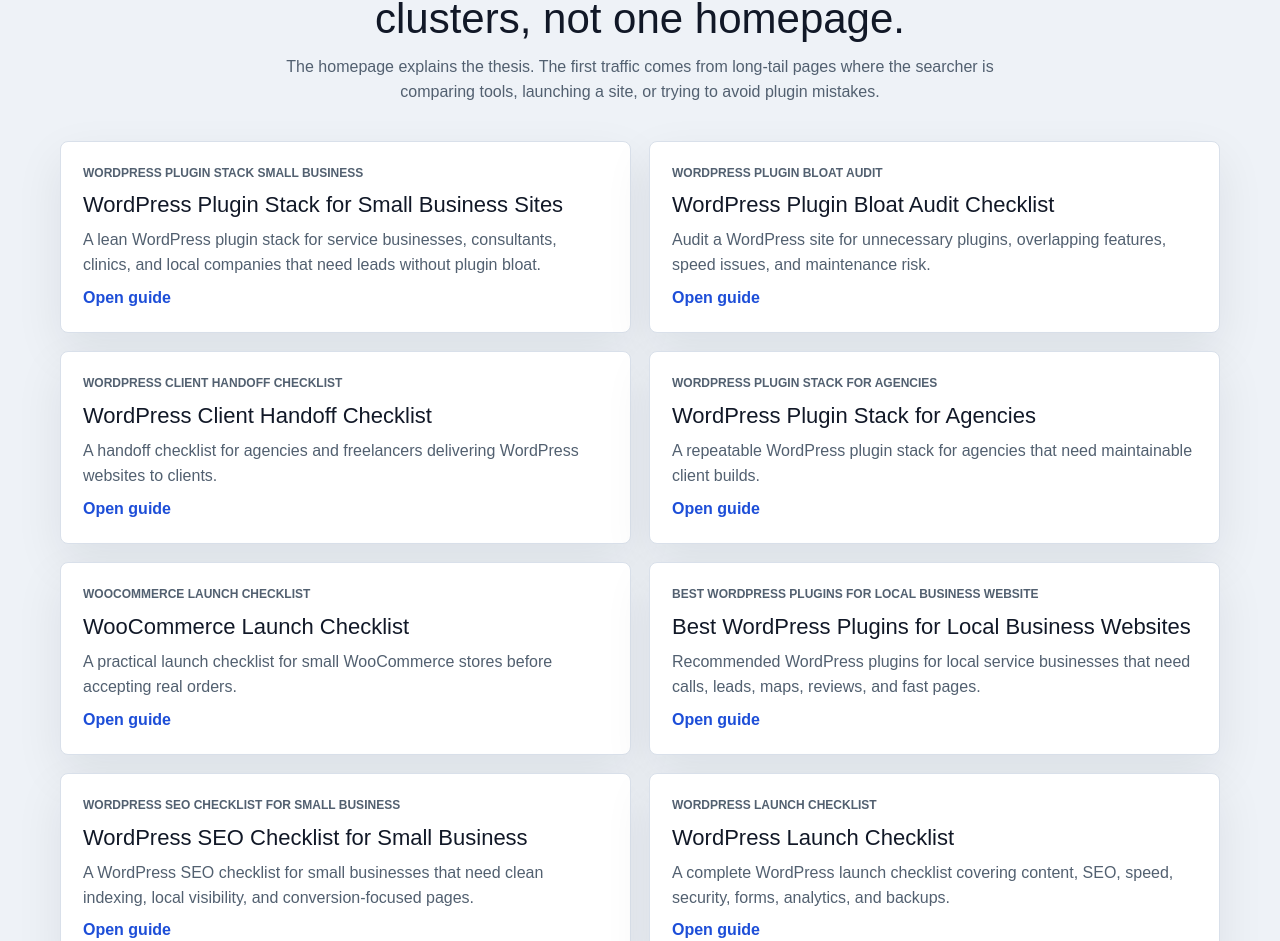
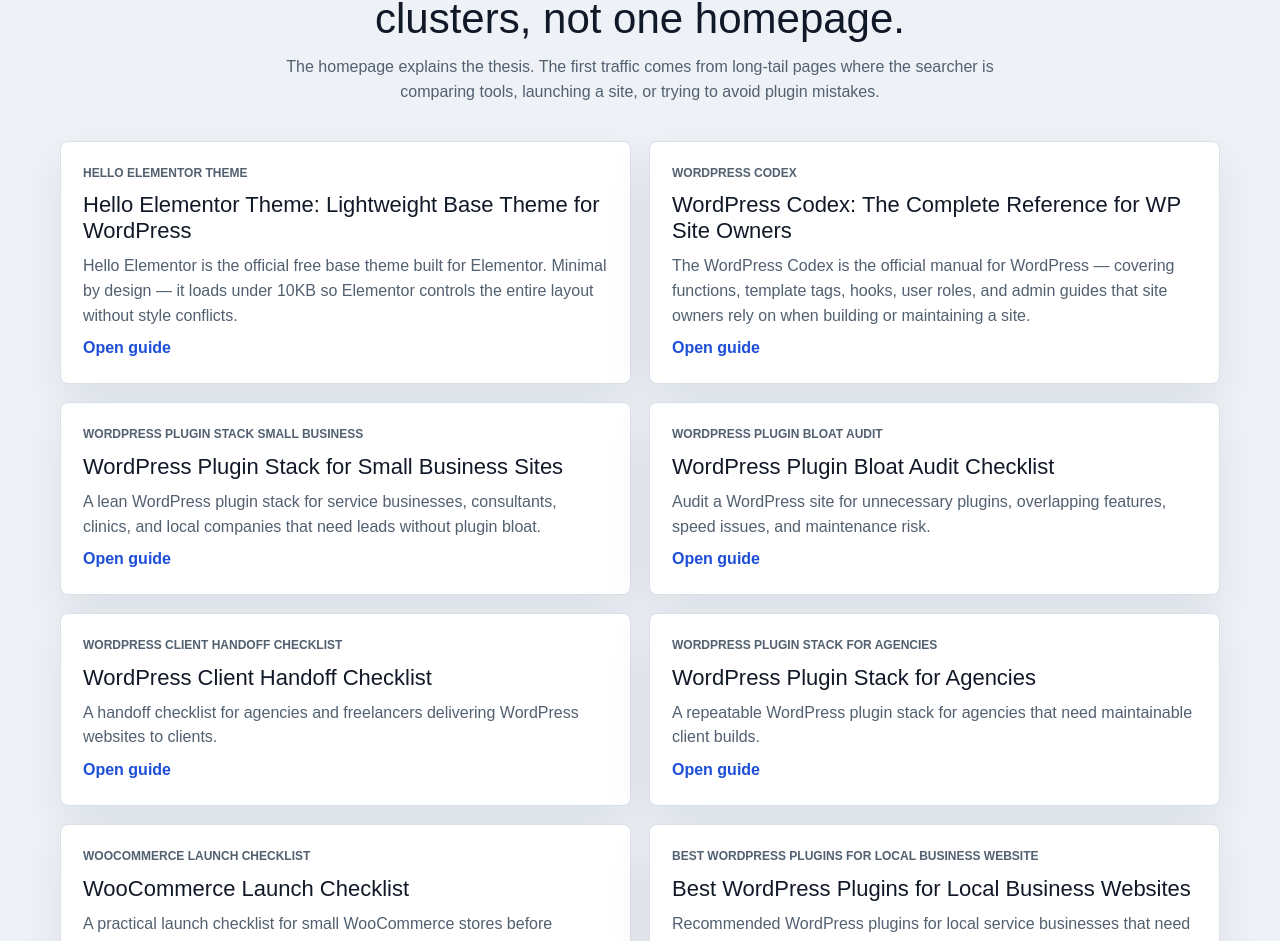
Before and after one commit to xapm/wpkit-cc, a Next.js app: page / in a window 1280 px wide. Shown: the part 4154-5095 px from the top of the page. Built offline with nearby package versions, Linux system fonts and the light colour scheme; no server answers.

Commit message:
seo: add internal links for hello-elementor and wordpress-codex

```diff
--- a/src/data/guides.ts
+++ b/src/data/guides.ts
@@ -14,6 +14,34 @@
 };
 
 export const guides: Guide[] = [
+  {
+    slug: "themes/hello-elementor",
+    title: "Hello Elementor Theme: Lightweight Base Theme for WordPress",
+    description: "Hello Elementor is the official free base theme built for Elementor. Minimal by design — it loads under 10KB so Elementor controls the entire layout without style conflicts.",
+    keyword: "hello elementor theme",
+    intent: "Understand whether Hello Elementor is the right base theme and which plugin stack pairs with it.",
+    audience: "WordPress site owners and agencies building with Elementor Free or Pro.",
+    recommendation: "Use Hello Elementor when Elementor is doing all the layout work. If the site uses Gutenberg instead, a block-optimised theme like Astra or GeneratePress is a better fit.",
+    stack: ["Hello Elementor", "Elementor Free or Pro", "Rank Math", "Fluent Forms", "WP Rocket or LiteSpeed Cache", "Wordfence", "UpdraftPlus"],
+    alternatives: ["Use Astra when building with Gutenberg or a mix of builders.", "Use GeneratePress for maximum performance on content-heavy sites.", "Use Kadence when the block editor workflow is preferred."],
+    checklist: ["Install Hello Elementor from the WordPress theme directory (free).", "Set a single cache plugin — WP Rocket or LiteSpeed Cache, not both.", "Configure Rank Math for meta titles and sitemap.", "Test all pages on mobile after building with Elementor.", "Run PageSpeed Insights after the site is built."],
+    mistakes: ["Using Hello Elementor without Elementor — the theme adds nothing on its own.", "Installing both WP Rocket and LiteSpeed Cache at the same time.", "Running two page builders alongside Elementor.", "Adding a child theme before checking if customisation is needed."],
+    cta: "See the full plugin stack paired with Hello Elementor.",
+  },
+  {
+    slug: "tutorials/wordpress-codex",
+    title: "WordPress Codex: The Complete Reference for WP Site Owners",
+    description: "The WordPress Codex is the official manual for WordPress — covering functions, template tags, hooks, user roles, and admin guides that site owners rely on when building or maintaining a site.",
+    keyword: "wordpress codex",
+    intent: "Understand what the WordPress Codex covers and which sections matter for site owners versus developers.",
+    audience: "WordPress site owners, freelancers, and agencies who need a reliable reference for core WordPress functions.",
+    recommendation: "Use the Codex for classic admin topics, template tags, and plugin hooks. For block editor, REST API, and modern theme development, use developer.wordpress.org instead.",
+    stack: ["codex.wordpress.org", "developer.wordpress.org", "developer.wordpress.org/reference", "wordpress.org/support"],
+    alternatives: ["Use developer.wordpress.org for block editor and REST API topics.", "Use wordpress.org/support for community answers on non-developer questions.", "Use make.wordpress.org for release notes and development updates."],
+    checklist: ["Bookmark codex.wordpress.org for classic WP references.", "Bookmark developer.wordpress.org/reference for the full PHP function list.", "Check the WordPress version when copying code from older Codex entries.", "Use Hardening WordPress (Codex) for core security steps.", "Use the Plugin API reference for hooks before modifying theme files."],
+    mistakes: ["Using deprecated functions still listed in old Codex entries without checking the version.", "Ignoring developer.wordpress.org for block-related work.", "Adding template tag code to page content instead of theme files.", "Editing core files instead of using hooks from the Plugin API."],
+    cta: "See the WP Kit plugin stack guides for practical WordPress setups.",
+  },
   {
     slug: "wordpress-plugin-stack-small-business",
     title: "WordPress Plugin Stack for Small Business Sites",
```
